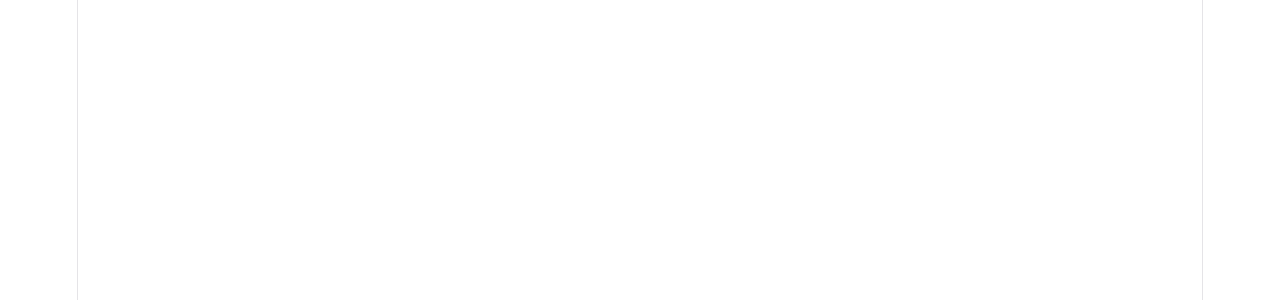
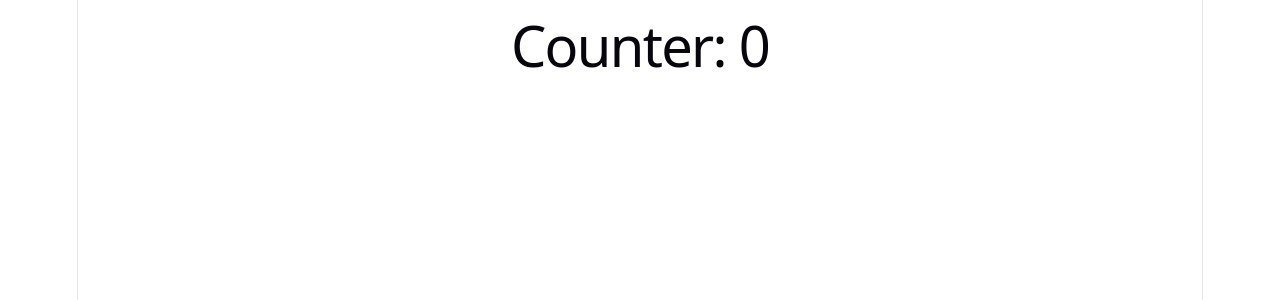
Before and after one commit to RivanFadlani/belajar-react, a React (Vite) app in the folder belajar-react-redux/: page /counter in a window 1280 px wide. Before the commit this address had no page. Shown: the top 300 px of the page. Built offline with nearby package versions, Linux system fonts and the light colour scheme.

Commit message:
study(ch.3): State

```diff
--- /dev/null
+++ b/belajar-react-redux/src/Counter.tsx
@@ -0,0 +1,17 @@
+import { useSelector } from "react-redux";
+import type { RootState } from "./store";
+
+const Counter = () => {
+  // 1. panggil useSelector untuk membaca state.counter dari Redux store
+  // 2. parameter state diberi tipe RootState agar TypeScript tahu bentuk store
+  // 3. state.counter merujuk ke key "counter" yang didaftarkan di configureStore reducer
+  const counter = useSelector((state: RootState) => state.counter);
+
+  return (
+    <div>
+      <h1>Counter: {counter}</h1>
+    </div>
+  );
+};
+
+export default Counter;
--- /dev/null
+++ b/belajar-react-redux/src/counterSlice.ts
@@ -0,0 +1,12 @@
+import { createSlice } from "@reduxjs/toolkit";
+
+// 1. createSlice menerima objek konfigurasi: name, initialState, reducers
+// 2. name "counter" dipakai sebagai prefix action type (contoh: "counter/increment")
+// 3. initialState diisi 0 sebagai nilai awal state
+// 4. reducers: {} berisi fungsi untuk mengubah state (masih kosong, akan diisi nanti)
+// 5. createSlice otomatis menghasilkan action creator dan reducer berdasarkan reducers
+export const counterSlice = createSlice({
+  name: "counter",
+  initialState: 0,
+  reducers: {},
+});
--- a/belajar-react-redux/src/main.tsx
+++ b/belajar-react-redux/src/main.tsx
@@ -4,18 +4,22 @@
 import { Provider } from "react-redux";
 import { BrowserRouter, Route, Routes } from "react-router";
 import App from "./App";
-import { configureStore } from "@reduxjs/toolkit";
+import { store } from "./store";
+import Counter from "./Counter";
 
-const store = configureStore({
-  reducer: {},
-});
-
+// 1. createRoot mengambil elemen DOM #root sebagai tempat render React
+// 2. StrictMode mengaktifkan deteksi masalah di development
+// 3. Provider menyediakan Redux store ke seluruh komponen di dalamnya
+// 4. BrowserRouter mengaktifkan routing client-side
+// 5. Routes mendefinisikan daftar route yang tersedia
+// 6. Route "/" menampilkan App, Route "/counter" menampilkan Counter
 createRoot(document.getElementById("root")!).render(
   <StrictMode>
     <Provider store={store}>
       <BrowserRouter>
         <Routes>
           <Route path="/" element={<App />} />
+          <Route path="/counter" element={<Counter />} />
         </Routes>
       </BrowserRouter>
     </Provider>
--- /dev/null
+++ b/belajar-react-redux/src/store.ts
@@ -0,0 +1,17 @@
+import { configureStore } from "@reduxjs/toolkit";
+import { counterSlice } from "./counterSlice";
+
+// 1. configureStore menggabungkan semua reducer menjadi satu root reducer
+// 2. key "counter" menentukan nama properti di state global: state.counter
+// 3. nilai counterSlice.reducer adalah fungsi reducer dari createSlice
+export const store = configureStore({
+  reducer: {
+    counter: counterSlice.reducer,
+  },
+});
+
+// 1. RootState adalah tipe dari seluruh state Redux, diambil dari store.getState
+// 2. dipakai di useSelector agar state memiliki tipe yang benar (TypeScript)
+// 3. AppDispatch adalah tipe dari dispatch, dipakai untuk dispatch action
+export type RootState = ReturnType<typeof store.getState>;
+export type AppDispatch = typeof store.dispatch;
```
